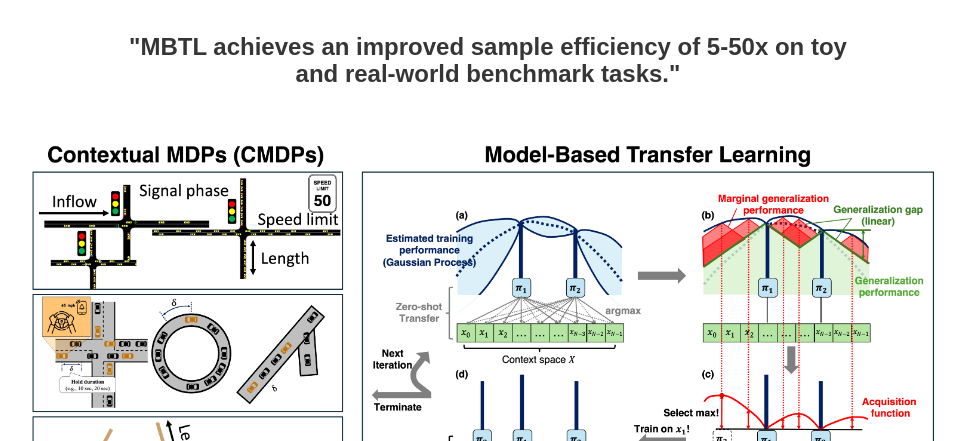
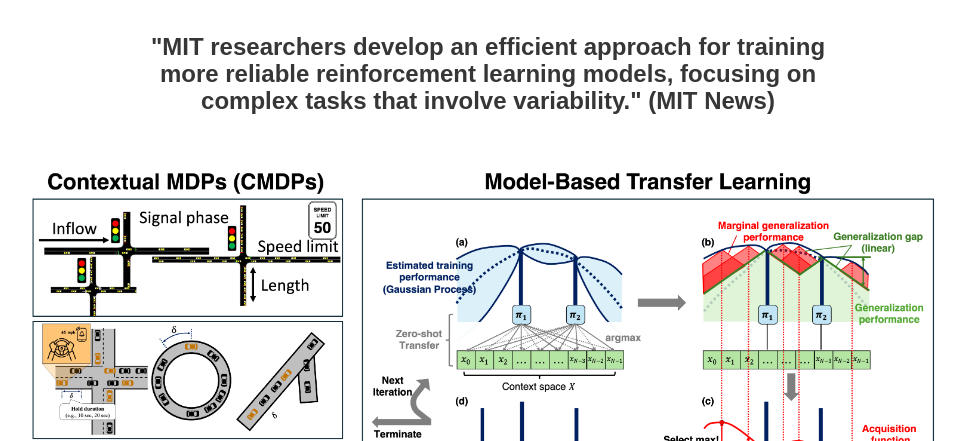
Before and after one commit to jhoon-cho/MBTL, a plain HTML site: page index.html in a window 1280 px wide. Shown: the part 359-800 px from the top of the page, without its empty margins (152-1117 px from the left). Drawn offline with nearby package versions, Linux system fonts and the light colour scheme; some icons are missing; a web font is replaced by a local one.

Commit message:
update tldr

```diff
--- a/index.html
+++ b/index.html
@@ -167,7 +167,7 @@
       <div class="hero-body">
       <div class="columns is-centered has-text-centered">
         <div class="column is-four-fifths">
-          <h2 class="title is-4"><b>"MBTL achieves an improved sample efficiency of 5-50x on toy and real-world benchmark tasks."</b></h2>
+          <h2 class="title is-4"><b>"MIT researchers develop an efficient approach for training more reliable reinforcement learning models, focusing on complex tasks that involve variability." (MIT News)</b></h2>
         </div>
       </div>
       </div>
```
